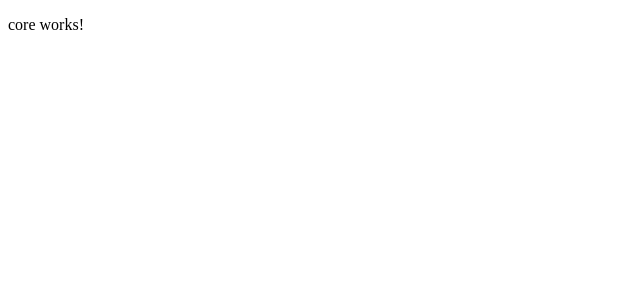
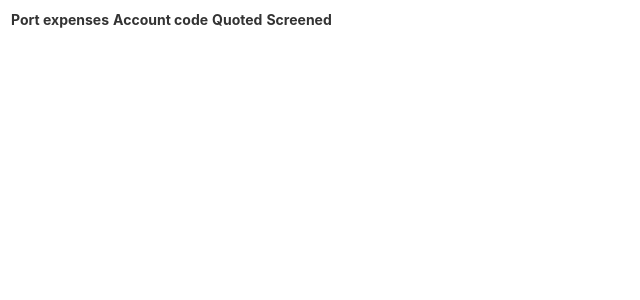
Before and after one commit to HRahimy/barger, an Angular app: page / in a window 1280 px wide. Shown: the top 300 px of the page, without its empty margins (0-640 px from the left). Built offline with nearby package versions, Linux system fonts and the light colour scheme.

Commit message:
Read resolved data and store it in core component

```diff
--- a/src/app/app.component.css
+++ b/src/app/app.component.css
@@ -0,0 +1,30 @@
+:host {
+  font-family: -apple-system, BlinkMacSystemFont, "Segoe UI", Roboto, Helvetica, Arial, sans-serif, "Apple Color Emoji", "Segoe UI Emoji", "Segoe UI Symbol";
+  font-size: 14px;
+  color: #333;
+  box-sizing: border-box;
+  -webkit-font-smoothing: antialiased;
+  -moz-osx-font-smoothing: grayscale;
+}
+
+h1,
+h2,
+h3,
+h4,
+h5,
+h6 {
+  margin: 8px 0;
+}
+
+p {
+  margin: 0;
+}
+
+.content {
+  display: flex;
+  margin: 82px auto 32px;
+  padding: 0 16px;
+  max-width: 960px;
+  flex-direction: column;
+  align-items: center;
+}
--- a/src/app/components/core/core.component.html
+++ b/src/app/components/core/core.component.html
@@ -1 +1,8 @@
-<p>core works!</p>
+<table>
+  <tr>
+    <th>Port expenses</th>
+    <th>Account code</th>
+    <th>Quoted</th>
+    <th>Screened</th>
+  </tr>
+</table>
--- a/src/app/components/core/core.component.ts
+++ b/src/app/components/core/core.component.ts
@@ -1,4 +1,7 @@
-import { Component, OnInit } from '@angular/core';
+import {Component, OnInit} from '@angular/core';
+import {ActivatedRoute} from "@angular/router";
+import {ICostsResponse} from "../../interfaces/costs-response.interface";
+import {IExchangeRate} from "../../interfaces/exchange-rate.interface";
 
 @Component({
   selector: 'app-core',
@@ -6,8 +9,13 @@ import { Component, OnInit } from '@angular/core';
   styleUrls: ['./core.component.css']
 })
 export class CoreComponent implements OnInit {
+  costsResponse: ICostsResponse;
+  exchangeRate: IExchangeRate;
 
-  constructor() { }
+  constructor(private route: ActivatedRoute) {
+    this.costsResponse = route.snapshot.data['costs'];
+    this.exchangeRate = route.snapshot.data['exchangeRates'];
+  }
 
   ngOnInit(): void {
   }
--- a/src/app/resolvers/costs.resolver.ts
+++ b/src/app/resolvers/costs.resolver.ts
@@ -1,21 +1,22 @@
 import {Injectable} from '@angular/core';
 import {
-  Router, Resolve,
+  Resolve,
   RouterStateSnapshot,
   ActivatedRouteSnapshot
 } from '@angular/router';
-import {Observable, of} from 'rxjs';
+import {Observable} from 'rxjs';
 import {HttpClient} from "@angular/common/http";
+import {ICostsResponse} from "../interfaces/costs-response.interface";
 
 @Injectable({
   providedIn: 'root'
 })
-export class CostsResolver implements Resolve<boolean> {
+export class CostsResolver implements Resolve<ICostsResponse> {
   constructor(private http: HttpClient) {
   }
 
-  resolve(route: ActivatedRouteSnapshot, state: RouterStateSnapshot): Observable<any> {
+  resolve(route: ActivatedRouteSnapshot, state: RouterStateSnapshot): Observable<ICostsResponse> {
     console.log('resolving costs...');
-    return of(true);
+    return this.http.get<ICostsResponse>('http://localhost:4200/assets/costs.json');
   }
 }
--- a/src/app/resolvers/exchange-rates.resolver.ts
+++ b/src/app/resolvers/exchange-rates.resolver.ts
@@ -1,21 +1,22 @@
 import {Injectable} from '@angular/core';
 import {
-  Router, Resolve,
+  Resolve,
   RouterStateSnapshot,
   ActivatedRouteSnapshot
 } from '@angular/router';
-import {Observable, of} from 'rxjs';
+import {Observable} from 'rxjs';
 import {HttpClient} from "@angular/common/http";
+import {IExchangeRate} from "../interfaces/exchange-rate.interface";
 
 @Injectable({
   providedIn: 'root'
 })
-export class ExchangeRatesResolver implements Resolve<boolean> {
+export class ExchangeRatesResolver implements Resolve<IExchangeRate> {
   constructor(private http: HttpClient) {
   }
 
-  resolve(route: ActivatedRouteSnapshot, state: RouterStateSnapshot): Observable<any> {
+  resolve(route: ActivatedRouteSnapshot, state: RouterStateSnapshot): Observable<IExchangeRate> {
     console.log('resolving exchange rates...');
-    return of(true);
+    return this.http.get<IExchangeRate>('http://localhost:4200/assets/exchange-rates.json');
   }
 }
```
